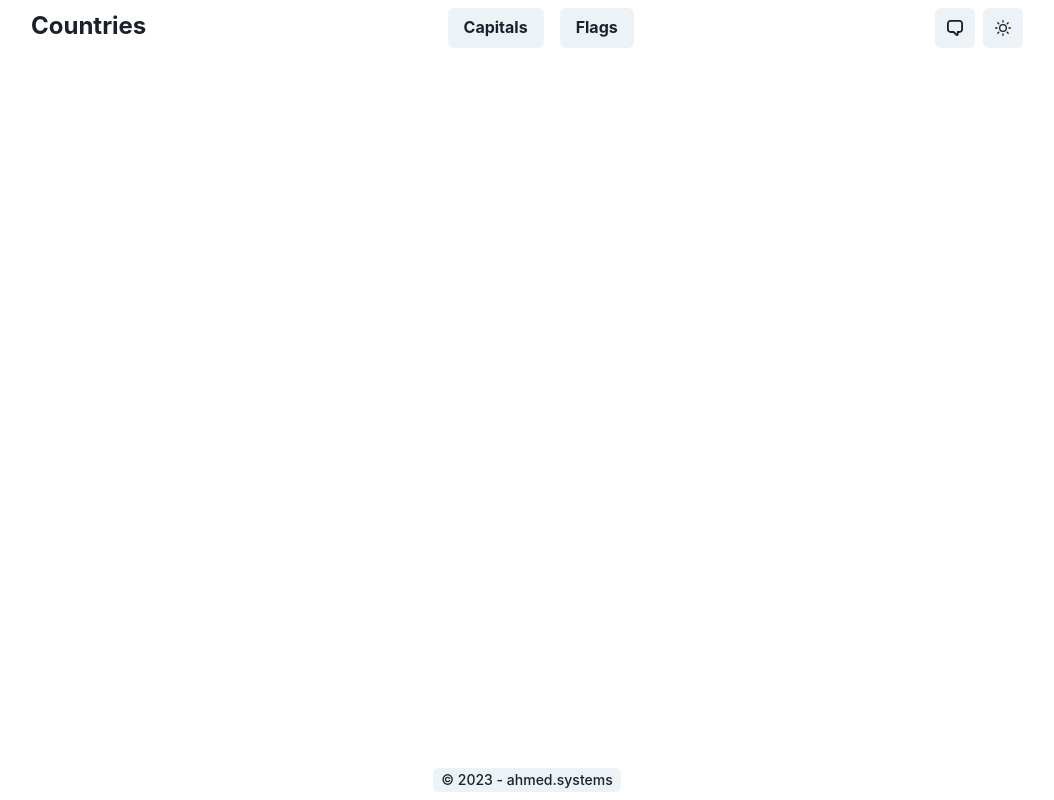
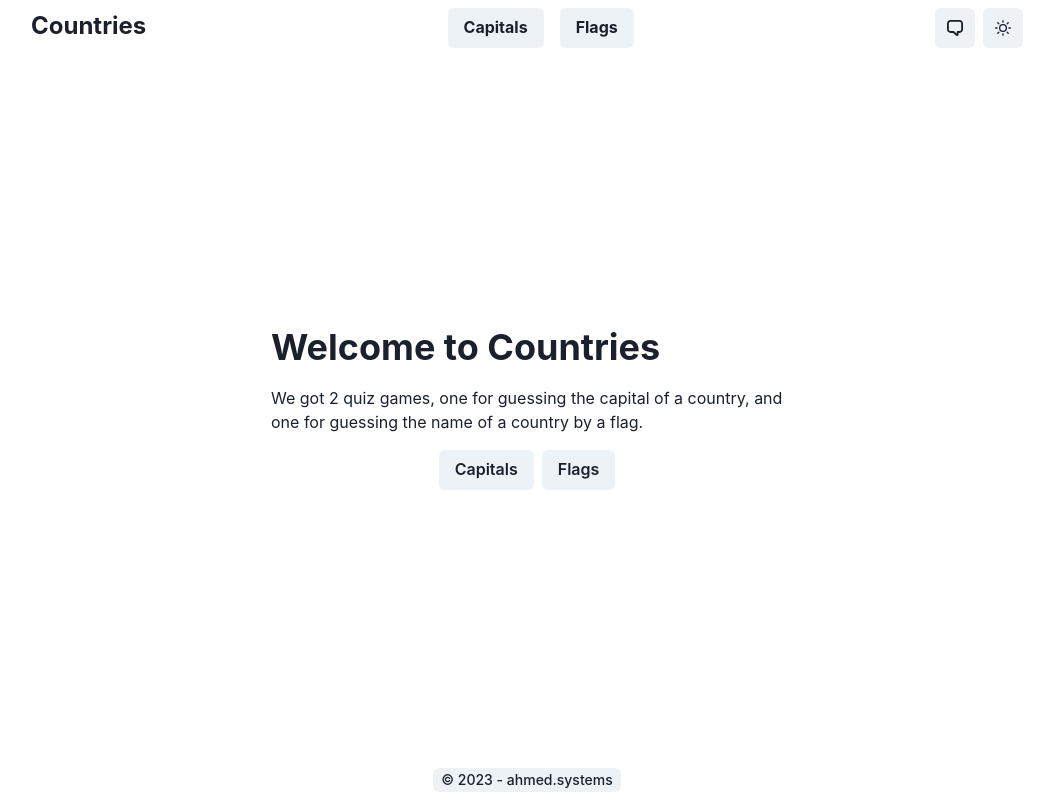
Before and after one commit to ahme-dev/countries, a React (Vite) app: page / in a window 1280 px wide. Shown: the whole page, without its empty margins (113-1167 px from the left). Built offline with nearby package versions, Linux system fonts and the light colour scheme.

Commit message:
Add Main page on / url

```diff
--- a/src/App.tsx
+++ b/src/App.tsx
@@ -4,6 +4,7 @@ import { Info } from "./components/Info";
 import { Nav } from "./components/Nav";
 import { Capitals } from "./pages/Capitals";
 import { Flags } from "./pages/Flags";
+import { Main } from "./pages/Main";
 
 function App() {
 	return (
@@ -21,6 +22,7 @@ function App() {
 				{/* Main */}
 				<Center>
 					<Routes>
+						<Route path={"/"} element={<Main></Main>} />
 						<Route path={"/capitals"} element={<Capitals></Capitals>} />
 						<Route path={"/flags"} element={<Flags></Flags>} />
 					</Routes>
--- /dev/null
+++ b/src/pages/Main.tsx
@@ -0,0 +1,22 @@
+import { Button, Center, Flex, Heading, Text } from "@chakra-ui/react";
+import { Link } from "react-router-dom";
+
+export function Main() {
+	return (
+		<Flex direction={"column"} maxW={"lg"} gap={4}>
+			<Heading>Welcome to Countries</Heading>
+			<Text>
+				We got 2 quiz games, one for guessing the capital of a country, and one
+				for guessing the name of a country by a flag.
+			</Text>
+			<Center gap={2}>
+				<Link to={"/capitals"}>
+					<Button>Capitals</Button>
+				</Link>
+				<Link to={"/flags"}>
+					<Button>Flags</Button>
+				</Link>
+			</Center>
+		</Flex>
+	);
+}
```
